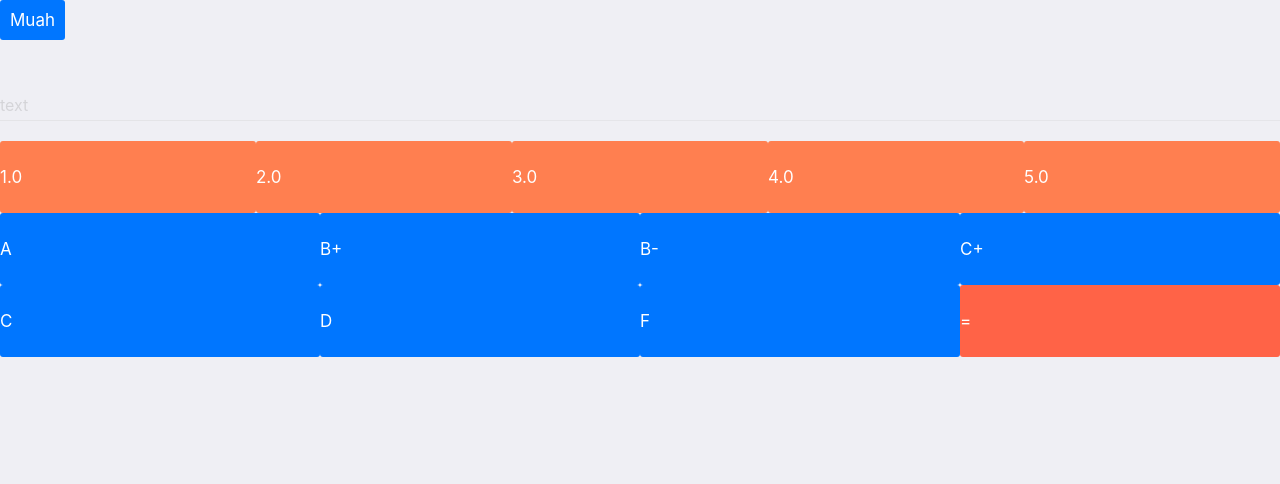
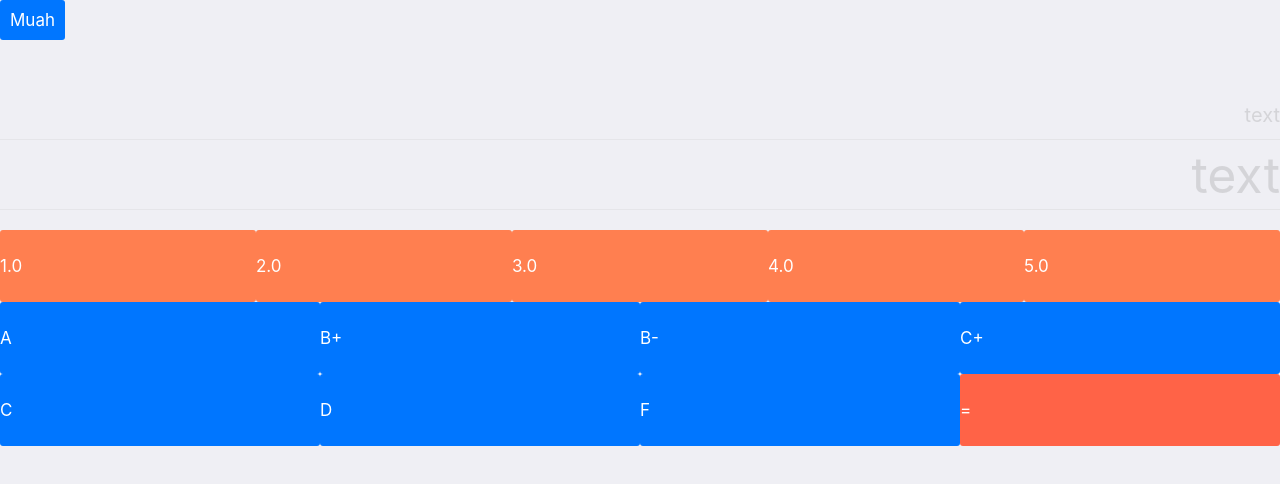
Before and after one commit to ynna-m/ITelectivePreFi_Project, a website: page qpicalculator/index.html in a window 1280 px wide. Drawn offline with Linux system fonts and the light colour scheme.

Commit message:
Update index.html

```diff
--- a/qpicalculator/index.html
+++ b/qpicalculator/index.html
@@ -15,7 +15,12 @@
       <div class="space" style="width:100%;height:50px;">
 
       </div>
-      <div><input type="text" class="text-input text-input--underbar" placeholder="text" value="" style="width:100%;font-sizetext-align:right;" disabled></div>
+      <div>
+        <input type="text" id="top-input" class="text-input text-input--underbar" placeholder="text" value="" style="width:100%;height:50px;font-size:20px;text-align:right;" disabled>
+      </div>
+      <div>
+        <input type="text" id="bottom-input" class="text-input text-input--underbar" placeholder="text" value="" style="width:100%;height:70px;font-size:50px;text-align:right;" disabled>
+      </div>
     <div class="space" style="width:100%;height:20px;">
 
     </div>
```
